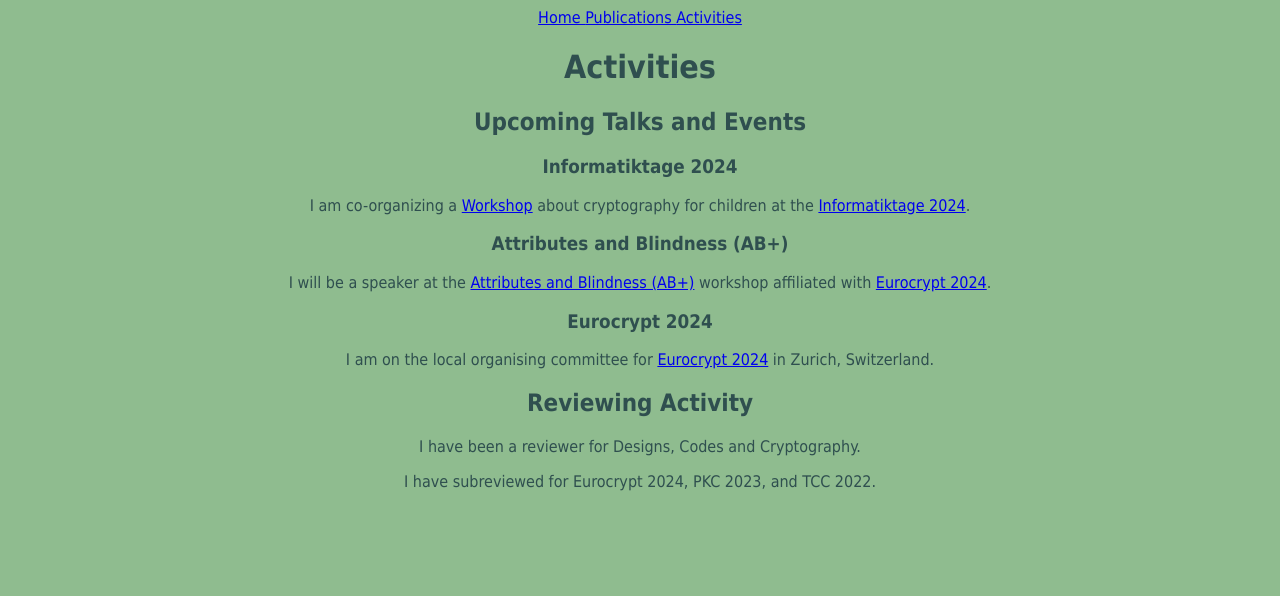
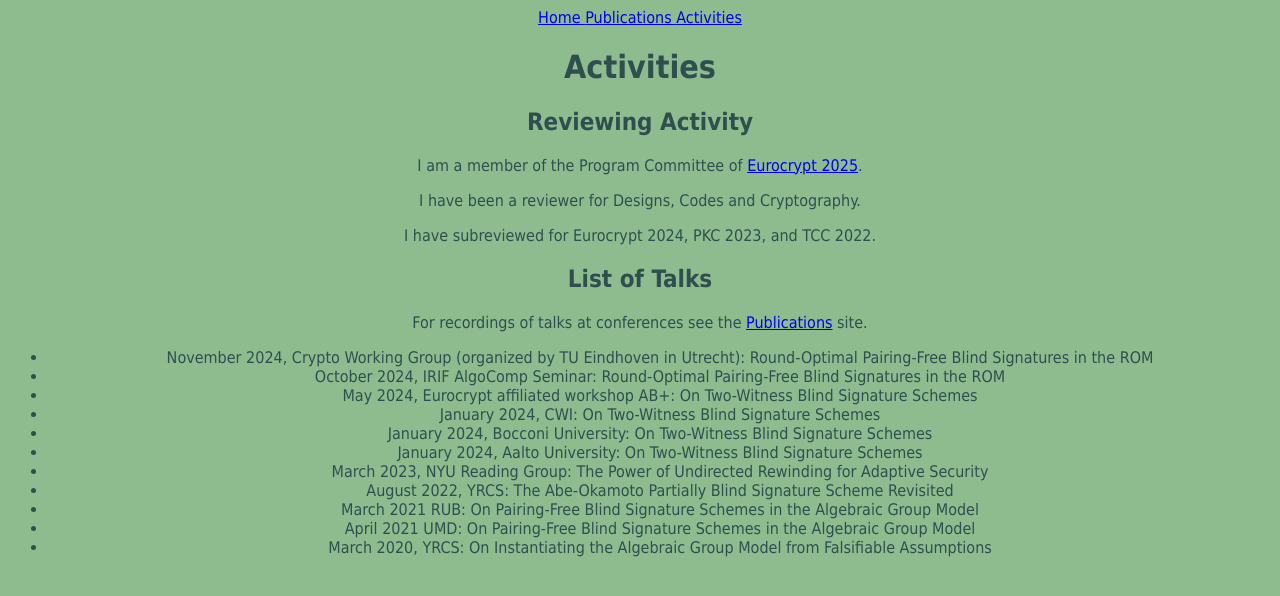
Before and after one commit to juliakastner/juliakastner.github.io, a Jekyll site: the page built from activities.md, in a window 1280 px wide. Shown: the top 596 px of the page. Built offline with Jekyll 4.4.1, drawn with Linux system fonts in a browser that asks for light colours.

Commit message:
updated activities and e-mail

```diff
--- a/activities.md
+++ b/activities.md
@@ -5,22 +5,26 @@ title: Activities
 
 # Activities
 
-## Upcoming Talks and Events
-
-### Informatiktage 2024
-
-I am co-organizing a [Workshop](https://informatiktage.ch/eth/einfuehrung-in-die-kryptographie) about cryptography for children at the [Informatiktage 2024](https://informatiktage.ch/).
-
-### Attributes and Blindness (AB+)
-
-I will be a speaker at the [Attributes and Blindness (AB+)](https://abplusec.github.io/) workshop affiliated with [Eurocrypt 2024](https://eurocrypt.iacr.org/2024/).
-
-### Eurocrypt 2024
-
-I am on the local organising committee for [Eurocrypt 2024](https://eurocrypt.iacr.org/2024/) in Zurich, Switzerland.
-
 ## Reviewing Activity
+I am a member of the Program Committee of  [Eurocrypt 2025](https://eurocrypt.iacr.org/2025/).
 
 I have been a reviewer for Designs, Codes and Cryptography.
 
 I have subreviewed for Eurocrypt 2024, PKC 2023, and TCC 2022.
+
+
+## List of Talks
+For recordings of talks at conferences see the [Publications](/publications.html) site.
+
+
+  * November 2024, Crypto Working Group (organized by TU Eindhoven in Utrecht): Round-Optimal Pairing-Free Blind Signatures in the ROM
+  * October 2024, IRIF AlgoComp Seminar: Round-Optimal Pairing-Free Blind Signatures in the ROM
+  * May 2024, Eurocrypt affiliated workshop AB+: On Two-Witness Blind Signature Schemes
+  * January 2024, CWI: On Two-Witness Blind Signature Schemes
+  * January 2024, Bocconi University: On Two-Witness Blind Signature Schemes
+  * January 2024, Aalto University: On Two-Witness Blind Signature Schemes
+  * March 2023, NYU Reading Group: The Power of Undirected Rewinding for Adaptive Security
+  * August 2022, YRCS: The Abe-Okamoto Partially Blind Signature Scheme Revisited
+  * March 2021 RUB: On Pairing-Free Blind Signature Schemes in the Algebraic Group Model
+  * April 2021 UMD: On Pairing-Free Blind Signature Schemes in the Algebraic Group Model
+  * March 2020, YRCS: On Instantiating the Algebraic Group Model from Falsifiable Assumptions
```
Also changed, not shown: index.md (+5 -3 lines), publications.md (+1 -1 lines).
